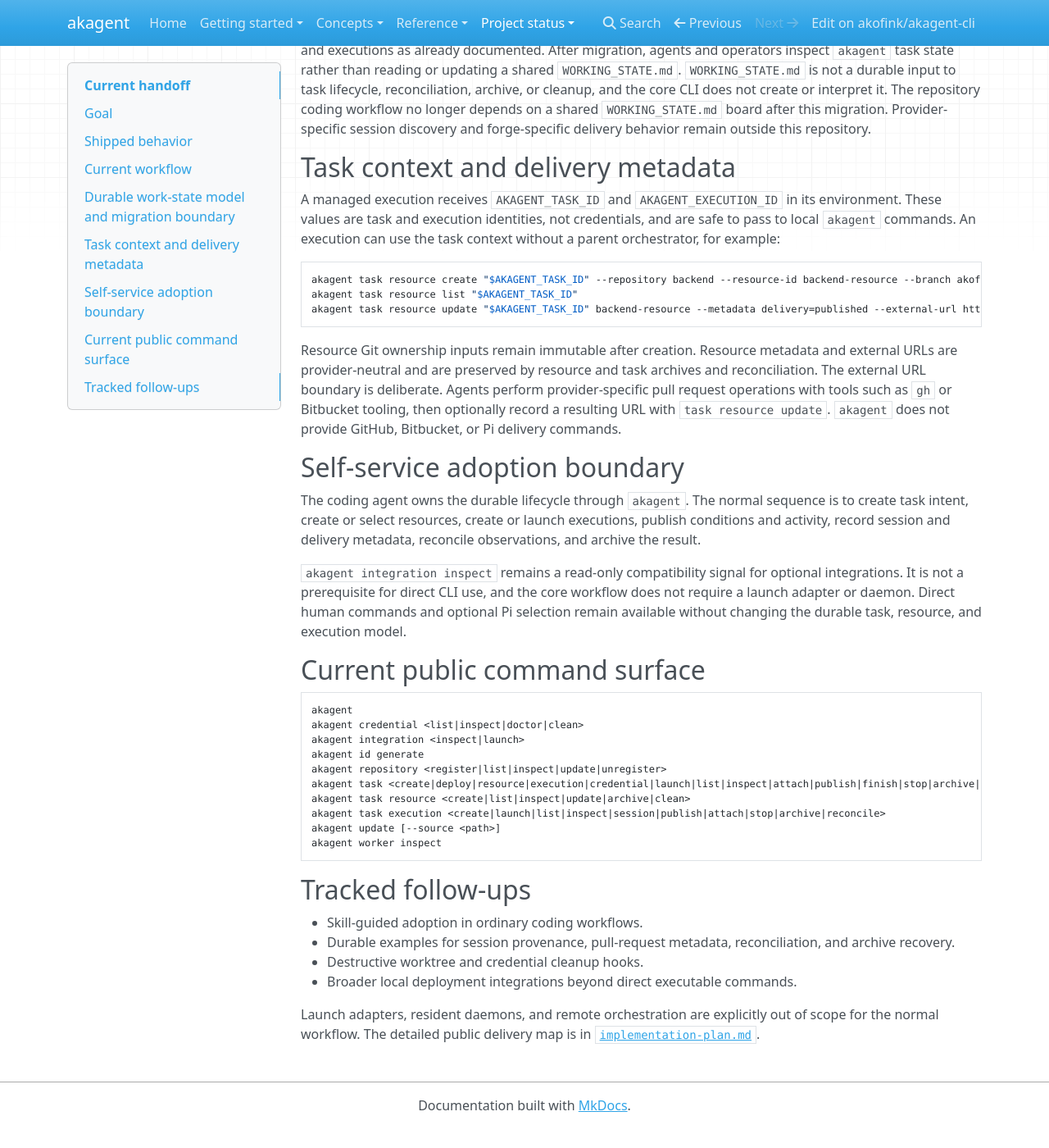
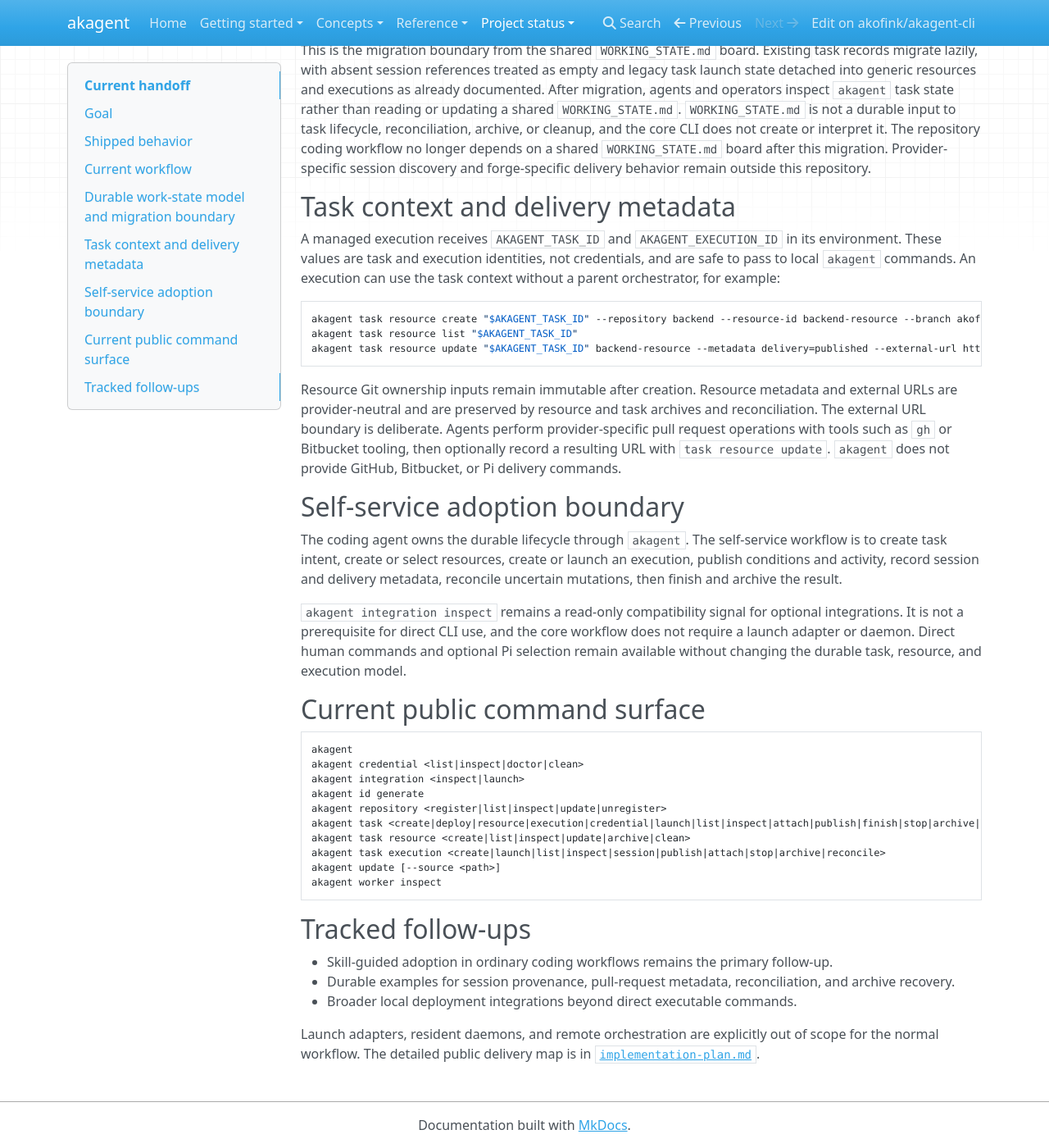
Before and after one commit to akofink/akagent-cli, an MkDocs documentation site: the page built from docs/handoff.md, in a window 1280 px wide and 1400 px high, scrolled down 3015 px. Shown: the whole window at 82% size. Built offline with MkDocs 1.6.1, drawn with Linux system fonts in a browser that asks for light colours; nearby versions of some CDN libraries; before the commit the page ends 4391 px from its top, so only the background shows below that; some of the changed text lies outside the part shown.

Commit message:
docs: update #108 handoff
Metadata

Issue: #108

Problem

The handoff still lists completed cleanup hooks and does not identify the public scaffolding as delivered.

Solution

Record the #108 scaffolding delivery, summarize the self-service workflow, and keep skill-guided adoption as the primary follow-up.

Fixes #108

```diff
--- a/docs/handoff.md
+++ b/docs/handoff.md
@@ -29,6 +29,7 @@ No launch adapter or daemon is required.
 - A per-environment integration signal inspected by `akagent integration inspect`.
 - A stable CLI boundary that lets coding agents manage task, resource, and execution lifecycle without a parent orchestrator.
 - Work-scoped deployment executions with readiness checks, in-memory environment injection, and durable success or failure results.
+- Public coding-agent scaffolding from #108, delivered by this PR, including the integration guide, generic `AGENTS.md` template, and reusable lifecycle skill.
 
 ## Current workflow
 
@@ -125,7 +126,7 @@ Agents perform provider-specific pull request operations with tools such as `gh`
 ## Self-service adoption boundary
 
 The coding agent owns the durable lifecycle through `akagent`.
-The normal sequence is to create task intent, create or select resources, create or launch executions, publish conditions and activity, record session and delivery metadata, reconcile observations, and archive the result.
+The self-service workflow is to create task intent, create or select resources, create or launch an execution, publish conditions and activity, record session and delivery metadata, reconcile uncertain mutations, then finish and archive the result.
 
 `akagent integration inspect` remains a read-only compatibility signal for optional integrations.
 It is not a prerequisite for direct CLI use, and the core workflow does not require a launch adapter or daemon.
@@ -148,9 +149,8 @@ akagent worker inspect
 
 ## Tracked follow-ups
 
-- Skill-guided adoption in ordinary coding workflows.
+- Skill-guided adoption in ordinary coding workflows remains the primary follow-up.
 - Durable examples for session provenance, pull-request metadata, reconciliation, and archive recovery.
-- Destructive worktree and credential cleanup hooks.
 - Broader local deployment integrations beyond direct executable commands.
 
 Launch adapters, resident daemons, and remote orchestration are explicitly out of scope for the normal workflow.
```
